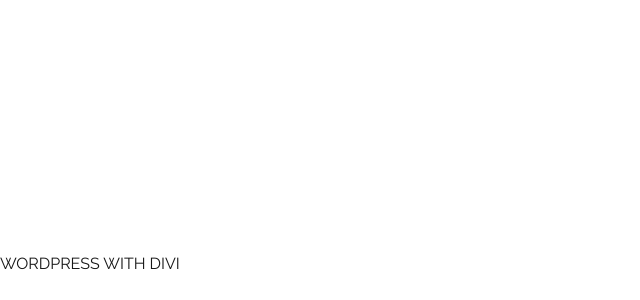
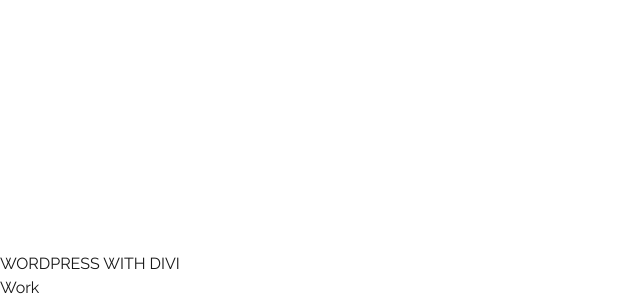
Before and after one commit to matthewball337/newportfolio, a Next.js app: page / in a window 1280 px wide. Shown: the part 3006-3306 px from the top of the page, without its empty margins (0-640 px from the left). Before the commit the page ends 3282 px from the top, so only its background shows below. Built offline with nearby package versions, Linux system fonts and the light colour scheme.

Commit message:
added work section

```diff
--- a/src/app/components/work.jsx
+++ b/src/app/components/work.jsx
@@ -1,9 +1,9 @@
 import React from 'react'
 
-const work = () => {
+const Work = () => {
   return (
-    <div>work</div>
+    <div>Work</div>
   )
 }
 
-export default work
+export default Work
--- a/src/app/page.tsx
+++ b/src/app/page.tsx
@@ -2,6 +2,7 @@ import About from './components/about'
 import Home from "./components/home"
 import Navbar from "./components/navbar"
 import Skills from "./components/skills"
+import Work from "./components/work"
 
 export default function Page() {
   return (
@@ -10,6 +11,7 @@ export default function Page() {
       <Home />
       <About />
       <Skills />
+      <Work />
     </>
   );
 }
```
